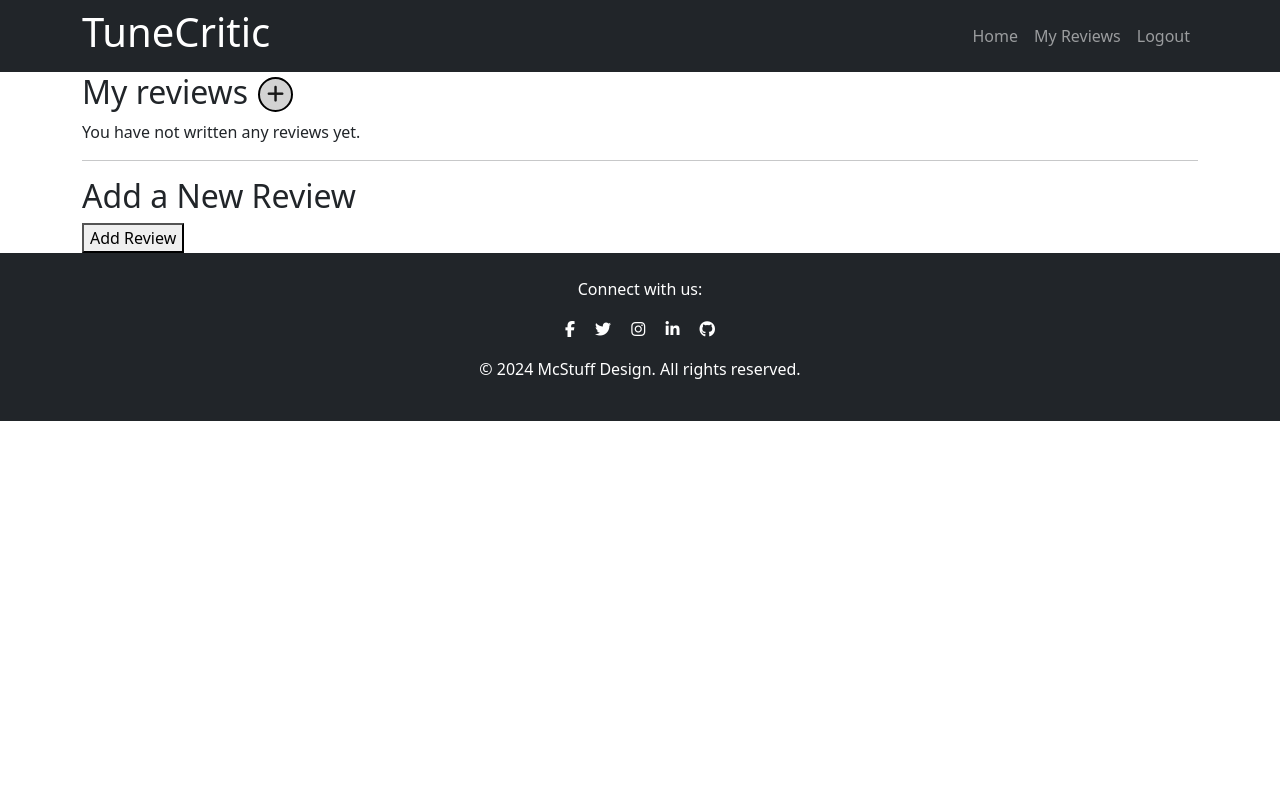
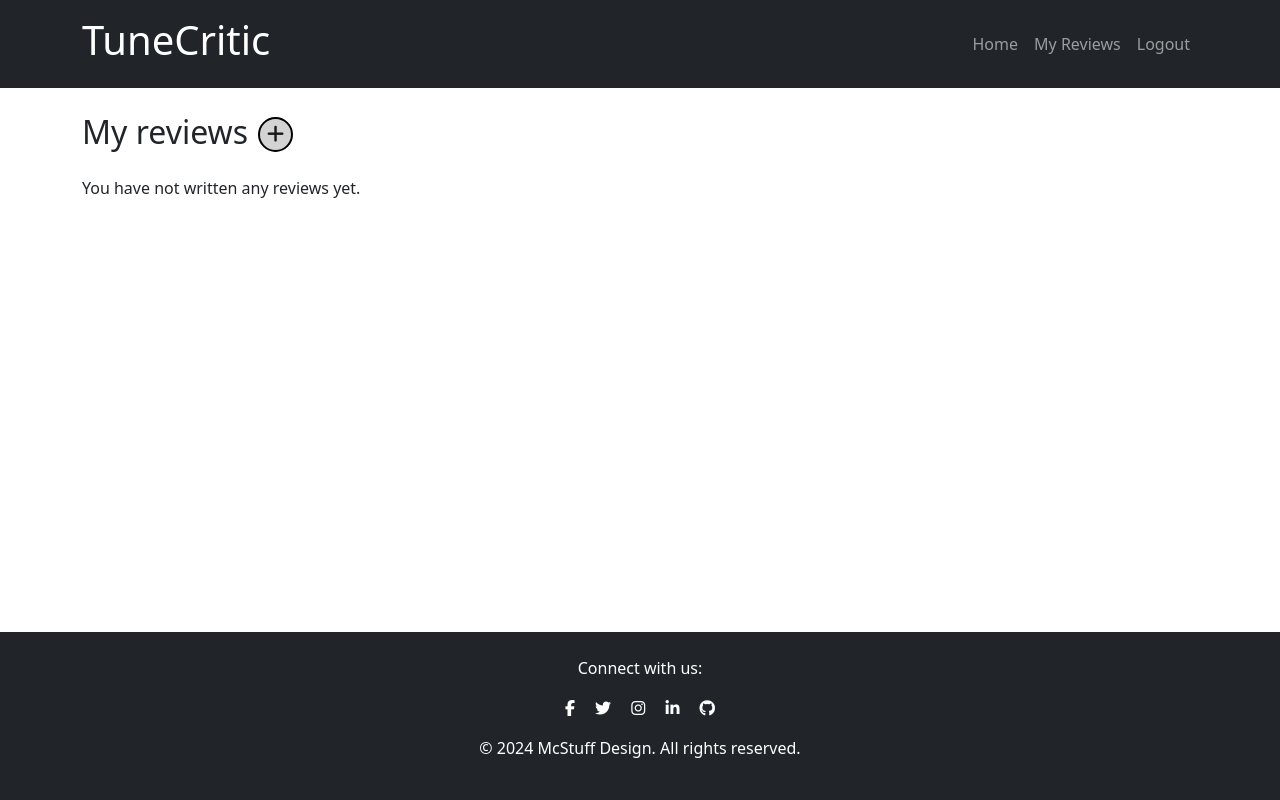
Before and after one commit to jamiemcstay/portfolio-4, a Django app: page /my-reviews/ in a window 1280 px wide. Run offline with Django 4.2, Linux system fonts and the light colour scheme; the visitor is signed in with stand-in values (Sample User, id 1); data that the repository does not hold is empty; parts of the project's set-up code (start-up, migrations or seed data) failed here and were passed over.

Commit message:
Add flex to body and flex: 1 to main element to push footer down

```diff
--- a/review/templates/review/index.html
+++ b/review/templates/review/index.html
@@ -3,7 +3,7 @@
 {% load static %}
 
 <div class="container">
-    <h2 class="text-center">Album Reviews</h2>
+    <h2 class="mb-4">Album Reviews</h2>
     <div class="row">
         {% for review in review_list %}
         <div class="col-md-4 mb-4 d-flex flex-column">
@@ -40,7 +40,7 @@
             <li><a href="?page={{ page_obj.previous_page_number }}">Previous</a></li>
             {% endif %}
             {% if page_obj.has_next %}
-            <li><a href="?page={{ page_obj.next_page_number }}">Next</a></li>
+            <li><a href="?page={{ page_obj.next_page_number }}" class="btn">Next</a></li>
             {% endif %}
         </ul>
     </nav>
--- a/review/templates/review/my_reviews.html
+++ b/review/templates/review/my_reviews.html
@@ -5,7 +5,7 @@
 <div class="container">
 
     <div class="my-reviews-heading-wrapper d-flex align-items-center">
-        <h2 class="text-center d-flex align-items-center">My reviews
+        <h2 class="text-center d-flex align-items-center mb-4">My reviews
             <a href="{% url 'add_review' %}" class="add-review-icon-a">
                 <div class="add-review-icon-wrapper text-center">
                     <i class="fa-solid fa-plus"></i>
@@ -63,15 +63,6 @@
         </ul>
     </nav>
     {% endif %}
-
-    <hr>
-
-    <h2>Add a New Review</h2>
-    <form method="post">
-        {% csrf_token %}
-        {{ form.as_p }}
-        <button type="submit">Add Review</button>
-    </form>
 </div>
 
 {% endblock %}
--- a/review/views.py
+++ b/review/views.py
@@ -3,6 +3,7 @@ from django.views import generic
 from django.contrib import messages
 from django.contrib.auth.decorators import login_required
 from django.http import HttpResponseRedirect
+from django.core.paginator import Paginator
 from .models import Review
 from .forms import ReviewForm
 
@@ -12,7 +13,7 @@ from .forms import ReviewForm
 class ReviewList(generic.ListView):
     queryset = Review.objects.all()
     template_name = "review/index.html"
-    paginate_by = 9
+    paginate_by = 6
 
 
 def review_detail(request, slug):
@@ -67,7 +68,11 @@ def review_edit(request, slug):
     review = get_object_or_404(Review, slug=slug)
 
     if request.method == "POST":
-        form = ReviewForm(request.POST, instance=review)
+        form = ReviewForm(request.POST, request.FILES, instance=review)
+        if review.author != request.user:
+            messages.error(request, "You can only edit you're own album review")
+            return redirect('review_detail', slug=review.slug)
+
         if form.is_valid():
             form.save()
             messages.success(request, "Review successfully updated")
@@ -81,6 +86,9 @@ def review_delete(request, slug):
     review = get_object_or_404(Review, slug=slug)
 
     if request.method == 'POST':
+        if review.author != request.user:
+            messages.error(request, "You can only delete you're own album review")
+            return redirect('review_detail', slug=review.slug)
         review.delete()
         messages.success(request, "Review successfully deleted")
         return redirect('my_reviews')
--- a/static/css/style.css
+++ b/static/css/style.css
@@ -1,3 +1,19 @@
+html,
+body {
+    height: 100%;
+
+}
+
+body {
+    display: flex;
+    flex-direction: column;
+}
+
+main {
+    flex: 1;
+
+}
+
 .row {
     display: flex;
     flex-wrap: wrap;
--- a/templates/base.html
+++ b/templates/base.html
@@ -16,10 +16,10 @@
 </head>
 
 <body>
-    <header>
-        <nav class="navbar navbar-expand-lg navbar-dark bg-dark">
+    <header class="bg-dark pt-2 pb-2 mb-4">
+        <nav class="navbar navbar-expand-lg navbar-dark">
             <div class="container">
-                <h1 class="text-white mx-auto">TuneCritic</h1>
+                <h1 class="text-white">TuneCritic</h1>
 
                 <!-- Navbar Toggler for Mobile -->
                 <button class="navbar-toggler" type="button" data-bs-toggle="collapse" data-bs-target="#navbarNav"
@@ -66,7 +66,7 @@
         {% endif %}
     </div>
 
-    <main>
+    <main class="d-flex flex-column">
         {% block content %}
         {% endblock content %}
     </main>
```
Also changed, not shown: templates/account/logout.html (+12 -1 lines).
